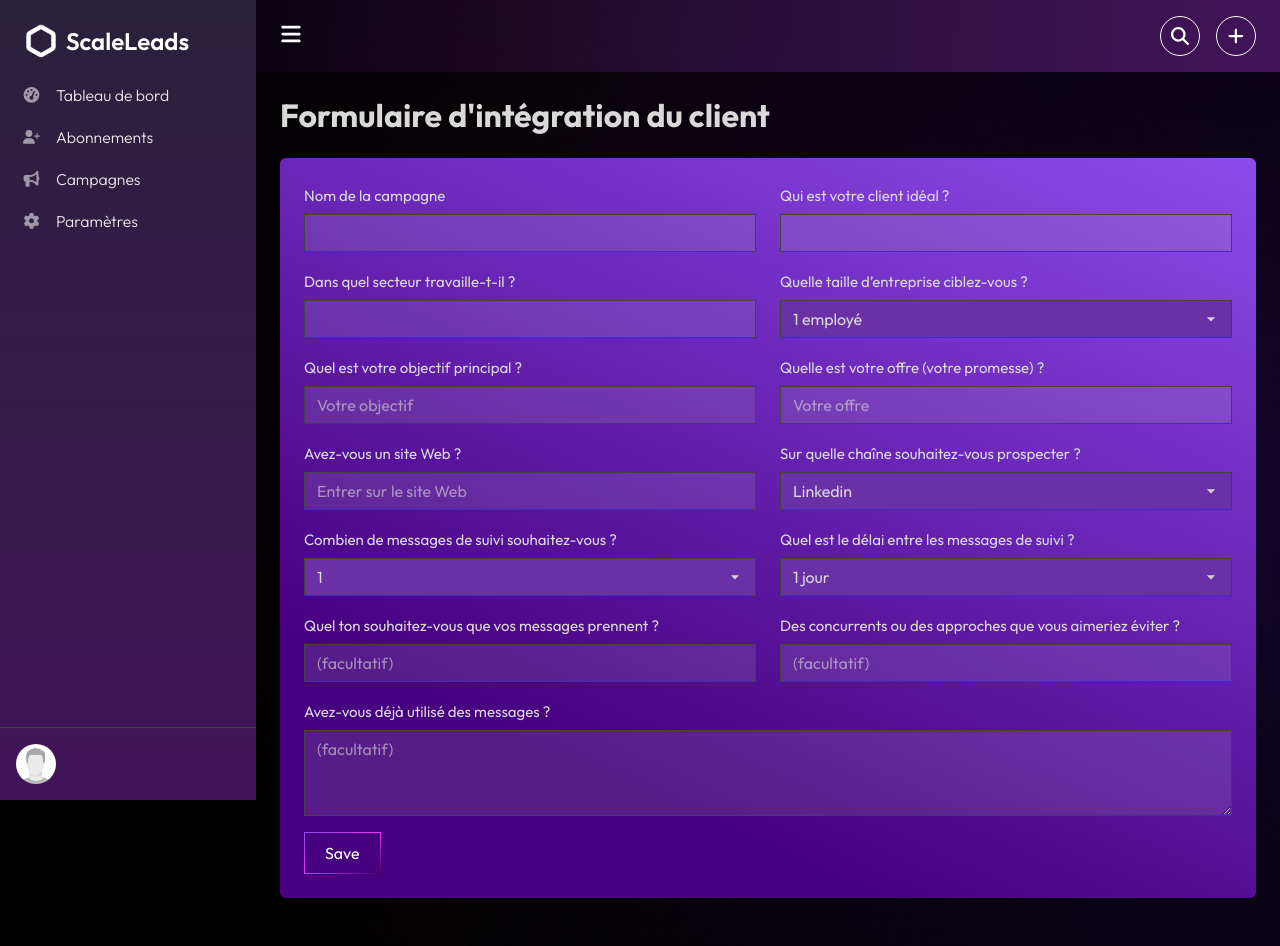
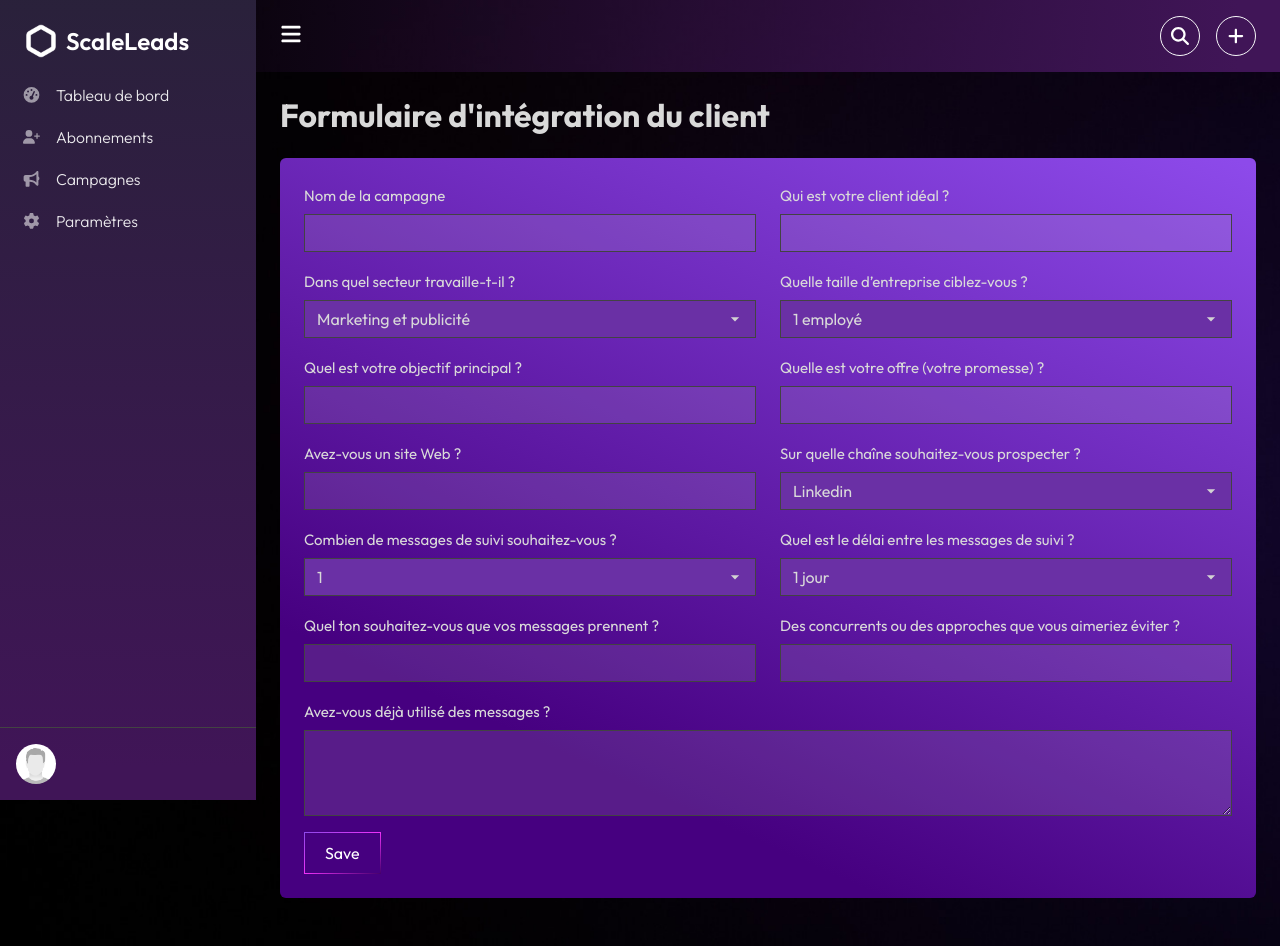
Before and after one commit to aalamImpactmindz/scale-leads, a Next.js app: page /dashboard/onboarding in a window 1280 px wide. Built offline with nearby package versions, Linux system fonts and the light colour scheme; no server answers.

Commit message:
`Refactor form fields to use Form.Select instead of Form.Control for select options and update related code`

```diff
--- a/app/(dashboard)/dashboard/campaigns/page.js
+++ b/app/(dashboard)/dashboard/campaigns/page.js
@@ -468,7 +468,7 @@ useEffect(() => {
                 <td>{campaign?.channel}</td>
                 <td>{campaign?.total_leads}</td>
               <td>
-  {campaign?.channel === 'Linkedin' ? `${campaign?.daily_limit}/100` : '-'}
+   {campaign?.channel === 'Linkedin' ? `${campaign?.daily_limit}/25` : campaign?.channel==='Email' ? `${campaign?.daily_limit}/50` :'-'}
 </td>
                 <td>{campaign?.campaign_status==="active"?'actif':'en pause'}</td>
                  <td>{new Date(campaign?.latest_updated_at).toLocaleString()}</td>
--- a/components/forms/onboarding-form/OnboardingForm.js
+++ b/components/forms/onboarding-form/OnboardingForm.js
@@ -117,14 +117,27 @@ const OnboardingForm = ({ onSuccess }) => {
         <Col>
           <Form.Group className="mb-3">
             <Form.Label>Dans quel secteur travaille-t-il ?</Form.Label>
-            <Form.Control
-              type="text"
+       <Form.Select
+              aria-label="Select secteur"
               required
               value={formData.sector}
               onChange={(e) =>
-                setFormData({ ...formData, sector: e.target.value })
+                setFormData({
+                  ...formData,
+                  sector: e.target.value,
+                })
               }
-            />
+              className="form-control"
+            >
+              <option value="Marketing et publicité">Marketing et publicité</option>
+              <option value="Technologies et services de l'information">Technologies et services de l'information</option>
+              <option value="Immobilier">Immobilier</option>
+              <option value="Conseil">Conseil</option>
+              <option value="SaaS/Logiciel">SaaS / Logiciel</option>
+              <option value="Ressources humaines/Recrutement">Ressources humaines/Recrutement</option>
+              <option value="Coaching et formation">Coaching et formation</option>
+              <option value="Finances et comptabilité">Finances et comptabilité</option>
+            </Form.Select>
           </Form.Group>
         </Col>
         <Col>
@@ -157,7 +170,7 @@ const OnboardingForm = ({ onSuccess }) => {
             <Form.Label>Quel est votre objectif principal ?</Form.Label>
             <Form.Control
               type="text"
-              placeholder="Votre objectif"
+
               required
               value={formData.objective}
               onChange={(e) =>
@@ -172,7 +185,7 @@ const OnboardingForm = ({ onSuccess }) => {
 Quelle est votre offre (votre promesse) ?</Form.Label>
             <Form.Control
               type="text"
-              placeholder="Votre offre"
+
               required
               value={formData.offer}
               onChange={(e) =>
@@ -188,7 +201,7 @@ Quelle est votre offre (votre promesse) ?</Form.Label>
             <Form.Label>Avez-vous un site Web ?</Form.Label>
             <Form.Control
               type="text"
-              placeholder="Entrer sur le site Web"
+
               required
               value={formData.website}
               onChange={(e) =>
@@ -276,8 +289,7 @@ Combien de messages de suivi souhaitez-vous ?</Form.Label>
             </Form.Label>
             <Form.Control
               type="text"
-              placeholder="
-(facultatif)"
+
               value={formData.tone}
               onChange={(e) =>
                 setFormData({ ...formData, tone: e.target.value })
@@ -292,8 +304,7 @@ Combien de messages de suivi souhaitez-vous ?</Form.Label>
             </Form.Label>
             <Form.Control
               type="text"
-              placeholder="
-(facultatif)"
+
               value={formData.competitors}
               onChange={(e) =>
                 setFormData({
@@ -312,7 +323,7 @@ Combien de messages de suivi souhaitez-vous ?</Form.Label>
             <Form.Control
               as="textarea"
               rows={3}
-              placeholder="(facultatif)"
+
               value={formData.existing_messages}
               onChange={(e) =>
                 setFormData({
```
Also changed, not shown: app/(dashboard)/dashboard/campaigns/edit/[campaignName]/page.js (+17 -4 lines), app/(dashboard)/dashboard/leads/[id]/page.js (+4 -4 lines), app/(dashboard)/dashboard/page.js (+4 -4 lines).
